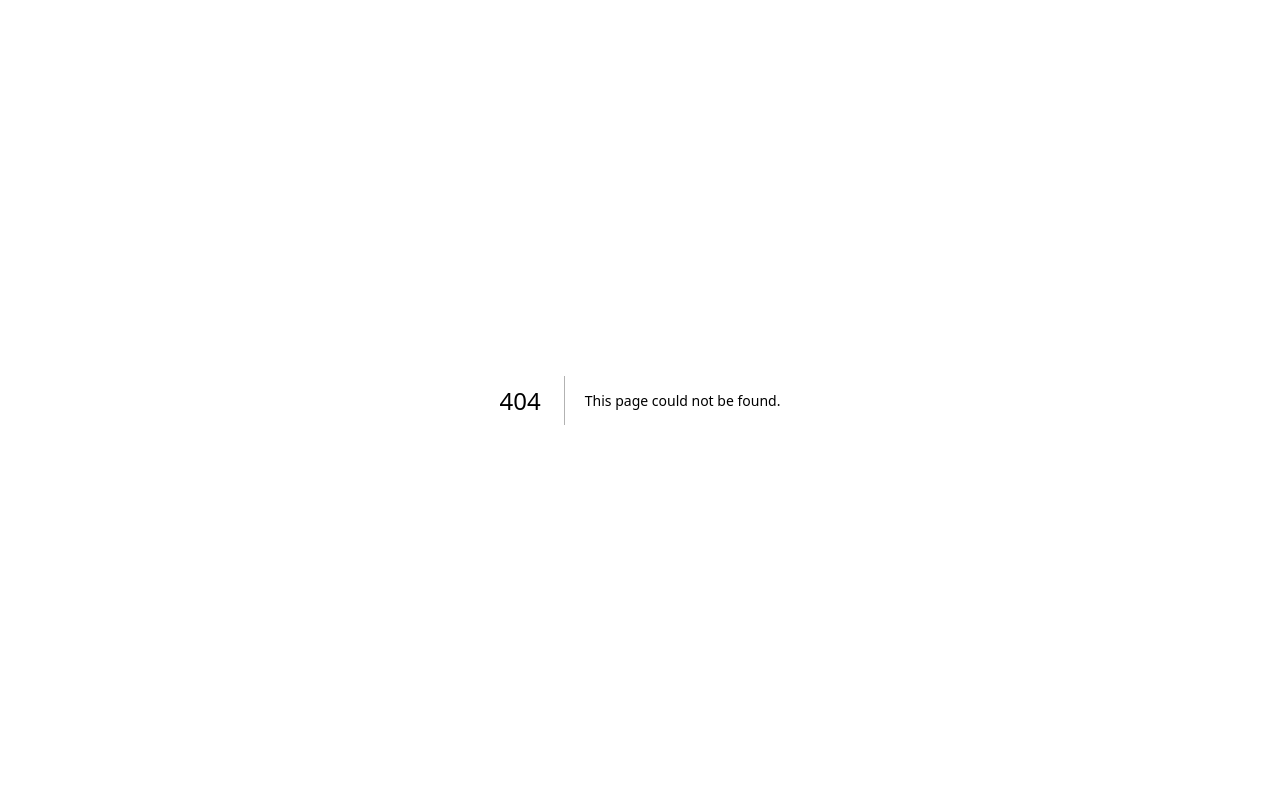
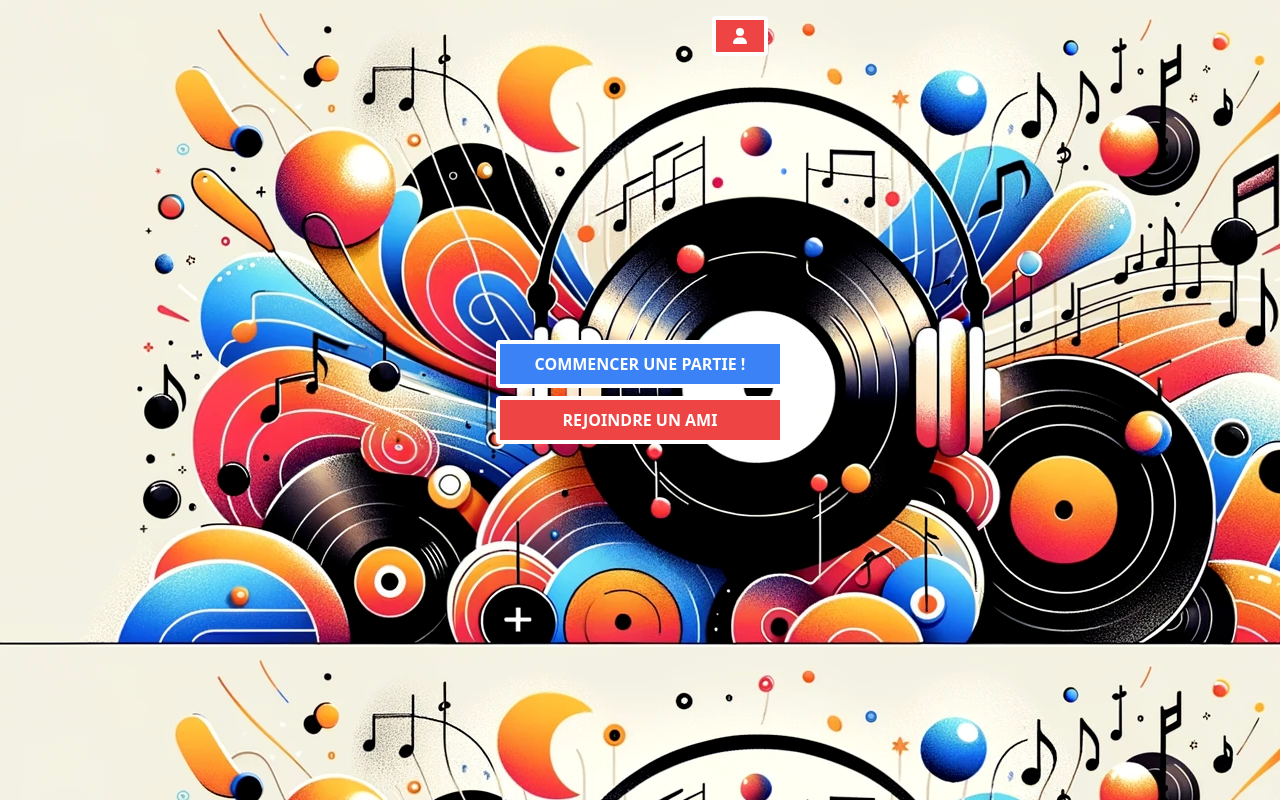
Before and after one commit to AntoineRai/quizz_spotify, a Next.js app: page /home in a window 1280 px wide. Before the commit this address had no page. Built offline with nearby package versions, Linux system fonts and the light colour scheme.

Commit message:
Front Fix

```diff
--- /dev/null
+++ b/app/choice-theme/page.js
@@ -0,0 +1,30 @@
+import React from 'react';
+import CardThematic from '../../components/cardThematic';
+
+const themes = [
+  'Pop',
+  'Rock',
+  'Jazz',
+  'Hip Hop',
+  'Classique',
+  'Country',
+];
+
+const ChoiceTheme = () => {
+  return (
+    <div>
+        <div className="text-center py-4 bg-blue-500 border-4 border-4 border-white w-96 mx-auto mt-8">
+            <h3 className="text-white text-4xl">Choisissez votre thématique</h3>
+        </div>
+        <div className="flex justify-center items-center h-80">
+            <div className="grid grid-cols-3 gap-4">
+                {themes.map((theme, index) => (
+                <CardThematic key={index} themeName={theme} />
+                ))}
+            </div>
+        </div>
+    </div>
+  );
+}
+
+export default ChoiceTheme;
--- /dev/null
+++ b/app/home/page.js
@@ -0,0 +1,28 @@
+import React from 'react';
+import { FontAwesomeIcon } from '@fortawesome/react-fontawesome';
+import { faUser } from '@fortawesome/free-solid-svg-icons';
+import Link from 'next/link';
+const Home = () => {
+  return (
+    <div className="relative">
+        <div className="flex flex-col items-center justify-center h-screen">
+            <Link href="/choice-theme">
+                <button className="bg-blue-500 text-white font-bold py-2 px-4 rounded mb-2 border-white border-4 w-72">
+                    COMMENCER UNE PARTIE !
+                </button>
+            </Link>
+            <button className="bg-red-500 text-white font-bold py-2 px-4 rounded mb-4 border-white border-4 w-72">
+                REJOINDRE UN AMI
+            </button>
+        </div>
+
+        <Link href="/*">
+            <button className="bg-red-500 text-white font-bold py-2 px-4 rounded border-white border-4  flex items-center justify-center absolute top-0 right-0 m-4">
+                <FontAwesomeIcon icon={faUser} className="w-4 h-4" />
+            </button>
+        </Link>
+    </div>
+  );
+}
+
+export default Home;
--- a/app/layout.js
+++ b/app/layout.js
@@ -11,7 +11,9 @@ export const metadata = {
 export default function RootLayout({ children }) {
   return (
     <html lang="en">
-      <body className={inter.className}>{children}</body>
+      <body className="bg-amber-100 flex justify-center items-center bg-[url('/public/MicrosoftTeams-image.png')]">
+        {children}
+      </body>
     </html>
   )
 }
--- a/app/page.js
+++ b/app/page.js
@@ -1,10 +1,12 @@
-import TrackComponent from "@/components/TrackComponent";
+import Background from "../components/background";
+import TrackComponent from "../components/TrackComponent";
 
 export default function Home() {
   return (
     <main className="flex flex-col min-h-screen items-center justify-center">
       <h1 className="text-4xl font-bold text-center">Quizz Spotify</h1>
       <TrackComponent />
+      <Background/>
     </main>
   );
 }
--- /dev/null
+++ b/components/background.js
@@ -0,0 +1,11 @@
+import React from 'react';
+
+const Background = ({ children }) => {
+  return (
+    <div className='bg-amber-100 min-h-screen'>
+      {children}
+    </div>
+  );
+};
+
+export default Background;
--- /dev/null
+++ b/components/cardThematic.js
@@ -0,0 +1,11 @@
+import React from 'react';
+
+const CardThematic = ({ themeName, url }) => {
+  return (
+    <div className='bg-white p-10 border-black border-2 rounded-md text-lg bg-[url(${it})]'>
+        <p className='text-center'>{themeName}</p>
+    </div>
+  );
+};
+
+export default CardThematic;
```
Also changed, not shown: package.json (+7 -1 lines), tsconfig.json (added, +34 -0 lines), public/MicrosoftTeams-image.png (added), 1 other file (tests, documents, lock files or other folders).
